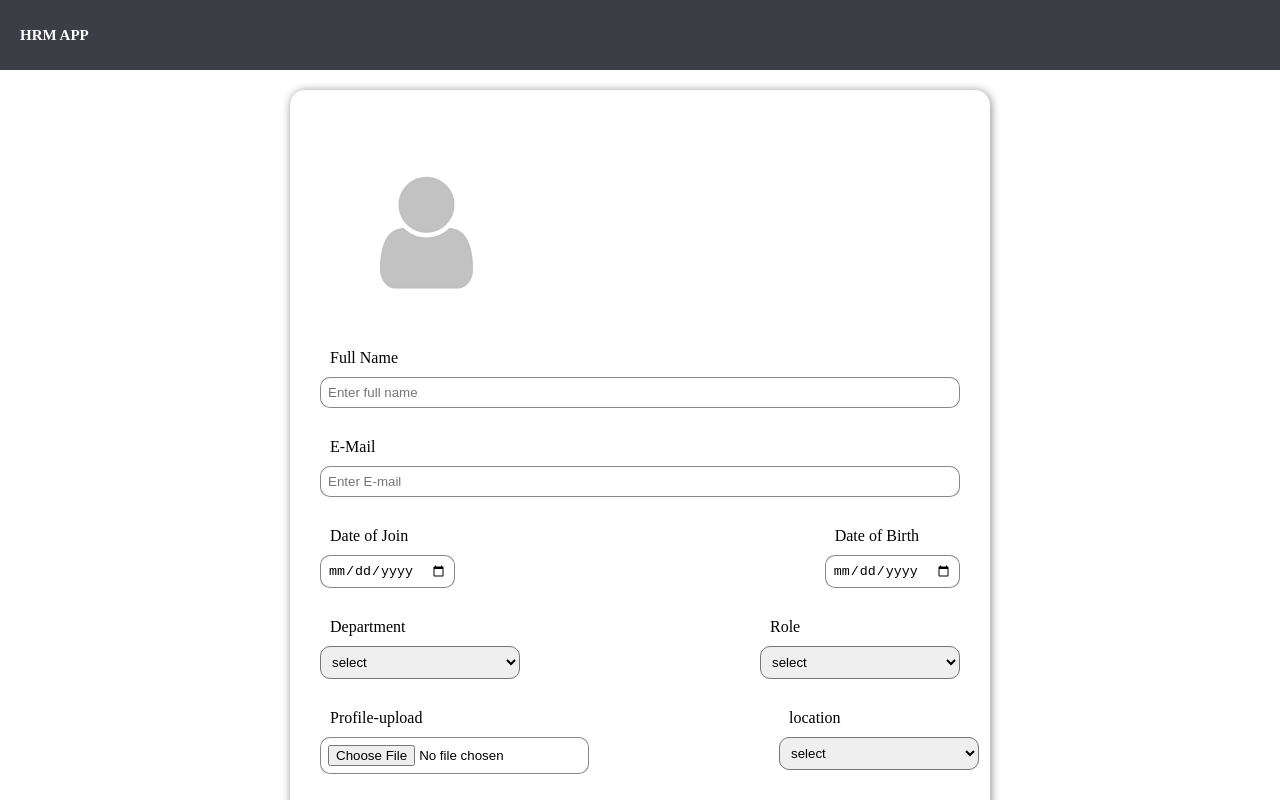
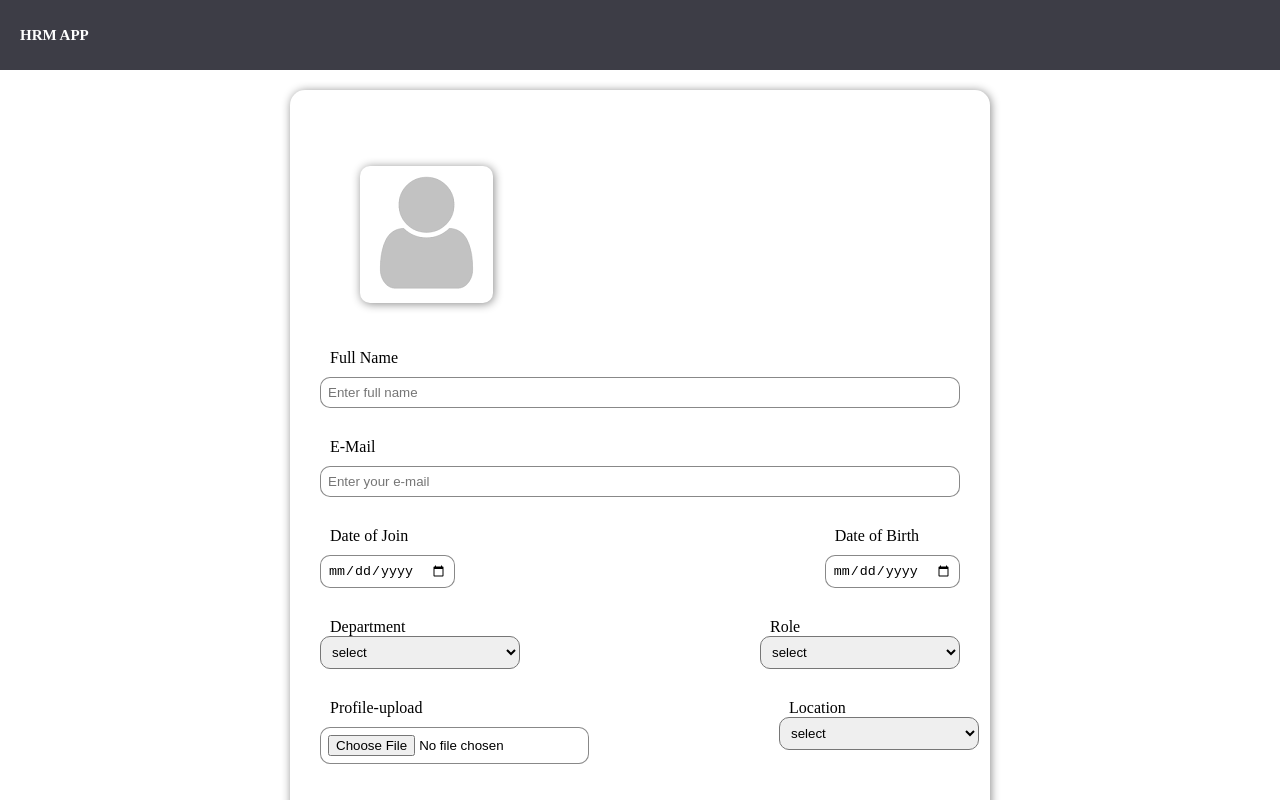
Before and after one commit to RJR-003/React_Assignment_HRM-App, a React (Vite) app: page /add-employee in a window 1280 px wide. Shown: the top 800 px of the page. Built offline with nearby package versions, Linux system fonts and the light colour scheme.

Commit message:
add validation to employee form and start add styling to it

```diff
--- a/package.json
+++ b/package.json
@@ -10,10 +10,12 @@
     "preview": "vite preview"
   },
   "dependencies": {
+    "formik": "^2.4.5",
     "react": "^18.2.0",
     "react-dom": "^18.2.0",
     "react-router-dom": "^6.18.0",
-    "styled-components": "^6.1.0"
+    "styled-components": "^6.1.0",
+    "yup": "^1.3.2"
   },
   "devDependencies": {
     "@types/react": "^18.2.15",
--- a/src/pages/add_Update_Emp/AddUpdateEmp.style.ts
+++ b/src/pages/add_Update_Emp/AddUpdateEmp.style.ts
@@ -14,10 +14,13 @@ export const StyledEntryForm = styled.div`
   border-radius: 15px;
   box-shadow: 1px 1px 10px var(--box-shadow);
 
-  & > img {
-    cursor: pointer;
-    width: 13px;
-    height: auto;
+  figure {
+    width: max-content;
+    border-radius: 10px;
+    box-shadow: 1px 1px 10px var(--box-shadow);
+  }
+  figure > img {
+    border-radius: 15px;
   }
 
   form {
@@ -96,4 +99,15 @@ export const StyledEntryForm = styled.div`
   .form-skill p {
     margin-left: 10px;
   }
+  button {
+    align-self: center;
+    padding: 10px 30px;
+    border: 1px solid #0000004f;
+    cursor: pointer;
+    border-radius: 5px;
+  }
+  button:hover {
+    background-color: var(--submit-button);
+    color: var(--text-color);
+  }
 `;
--- a/src/pages/add_Update_Emp/AddUpdateEmp.tsx
+++ b/src/pages/add_Update_Emp/AddUpdateEmp.tsx
@@ -1,18 +1,73 @@
 import { StyledEntryForm, StyledEntryFormRow } from "./AddUpdateEmp.style";
 import testEmpProfile from "../../assets/images/profile.png";
-import InputField from "../../components/inputField/InputField";
 import SkillChip from "../../components/skillChip/SkillChip";
-import SelectField from "../../components/selectField/SelectField";
+import { Formik, Form, useField } from "formik";
+import * as Yup from "yup";
 
 const tempDepartment: string[] = ["Development", "UI", "UX", "BDG"];
 const tempRole: string[] = ["Engineer", "Lead Engineer", "Architect"];
 const tempLoc: string[] = ["Trivandrum", "Delhi"];
 const tempSkills: string[] = ["HTML/CSS", "Node", "React", "Angular"];
 
+const TextInput = ({ label, ...props }: any) => {
+  const [field, meta] = useField(props);
+  return (
+    <>
+      <label htmlFor={props.id || props.name}>{label}</label>
+      <input {...field} {...props} />
+      {meta.touched && meta.error ? <div>{meta.error}</div> : null}
+    </>
+  );
+};
+const FormSelectField = ({ label, ...props }: any) => {
+  const [field, meta] = useField(props);
+  return (
+    <div>
+      <label htmlFor={props.id || props.name}>{label}</label>
+      <select {...field} {...props} />
+      {meta.touched && meta.error ? <div>{meta.error}</div> : null}
+    </div>
+  );
+};
+
 function AddUpdateEmp() {
   return (
+    <Formik
+      initialValues={{
+        email: "",
+        fullName: "",
+        dob: "",
+        doj: "",
+        profileUpload: "",
+        role: "",
+        Department: "",
+        location: "",
+        skill: "",
+      }}
+      validationSchema={Yup.object({
+        fullName: Yup.string()
+          .max(15, "First name must be less than 15 letters long")
+          .required("Required"),
+
+        email: Yup.string()
+          .email("should be a valid email")
+          .required("Required"),
+        doj: Yup.string().required("Required"),
+        dob: Yup.string().required("Required"),
+        role: Yup.string().required("Required"),
+        Department: Yup.string().required("Required"),
+        location: Yup.string().required("Required"),
+        skill: Yup.string().required("Required"),
+      })}
+      onSubmit={(values, { setSubmitting }) => {
+        setTimeout(() => {
+          alert(JSON.stringify(values, null, 2));
+          setSubmitting(false);
+        }, 400);
+      }}
+    >
       <StyledEntryForm>
-      <form className="data-entry-form" noValidate>
+        <Form>
           <figure className="data-entry-modal-figure">
             <img
               className="data-entry-modal-img"
@@ -21,67 +76,78 @@ function AddUpdateEmp() {
             />
           </figure>
 
-        <InputField
-          classname="form-entry"
+          <div className="form-entry">
+            <TextInput
               label="Full Name"
+              name="fullName"
               type="text"
               placeholder="Enter full name"
             />
+          </div>
+          <div className="form-entry">
+            <TextInput
+              label="E-Mail"
+              name="email"
+              type="text"
+              placeholder="Enter your e-mail"
+            />
+          </div>
 
-        <InputField
-          classname="form-entry"
-          label="E-Mail"
-          type="email"
-          placeholder="Enter E-mail"
-        />
           <StyledEntryFormRow>
-          <InputField classname="form-entry" label="Date of Join" type="date" />
-
-          <InputField
-            classname="form-entry"
-            label="Date of Birth"
-            type="date"
-          />
+            <div className="form-entry">
+              <TextInput label="Date of Join" name="doj" type="date" />
+            </div>
+            <div className="form-entry">
+              <TextInput label="Date of Birth" type="date" name="dob" />
+            </div>
           </StyledEntryFormRow>
           <StyledEntryFormRow>
             <div className="form-entry">
-            <label htmlFor="dep">Department</label>
-            <SelectField id="dep">
+              <FormSelectField label="Department" name="Department">
+                <option value="" hidden>
+                  select
+                </option>
                 {tempDepartment.map((item) => (
                   <option key={item} value={item}>
                     {item}
                   </option>
                 ))}
-            </SelectField>
+              </FormSelectField>
             </div>
-
             <div className="form-entry">
-            <label htmlFor="role">Role</label>
-            <SelectField id="role">
+              <FormSelectField label="Role" name="role">
+                <option value="" hidden>
+                  select
+                </option>
                 {tempRole.map((item) => (
                   <option key={item} value={item}>
                     {item}
                   </option>
                 ))}
-            </SelectField>
+              </FormSelectField>
             </div>
           </StyledEntryFormRow>
           <div className="form-location-profile">
-          <InputField
-            classname="form-entry"
+            <div className="form-entry">
+              <TextInput
                 label="Profile-upload"
+                name="profileUpload"
                 type="file"
                 accept="image/*"
               />
+            </div>
+
             <div className="form-entry">
-            <label htmlFor="loc">location</label>
-            <SelectField id="loc">
+              <FormSelectField label="Location" name="location">
+                <option value="" hidden>
+                  select
+                </option>
                 {tempLoc.map((item) => (
                   <option key={item} value={item}>
                     {item}
                   </option>
                 ))}
-            </SelectField>
+              </FormSelectField>
             </div>
           </div>
           <div className="form-skill">
@@ -92,17 +158,22 @@ function AddUpdateEmp() {
                 <SkillChip>Skill 2</SkillChip>
               </div>
             </div>
-          <SelectField id="skill">
+            <FormSelectField name="skill">
+              <option value="" hidden>
+                select
+              </option>
               {tempSkills.map((item) => (
                 <option key={item} value={item}>
                   {item}
                 </option>
               ))}
-          </SelectField>
+            </FormSelectField>
           </div>
-        <input id="data-entry-submit" type="submit" value="Add" />
-      </form>
+
+          <button type="submit">submit</button>
+        </Form>
       </StyledEntryForm>
+    </Formik>
   );
 }
 export default AddUpdateEmp;
```
Also changed, not shown: 1 other file (tests, documents, lock files or other folders). Lines whose indentation alone changed are shown as unchanged.
